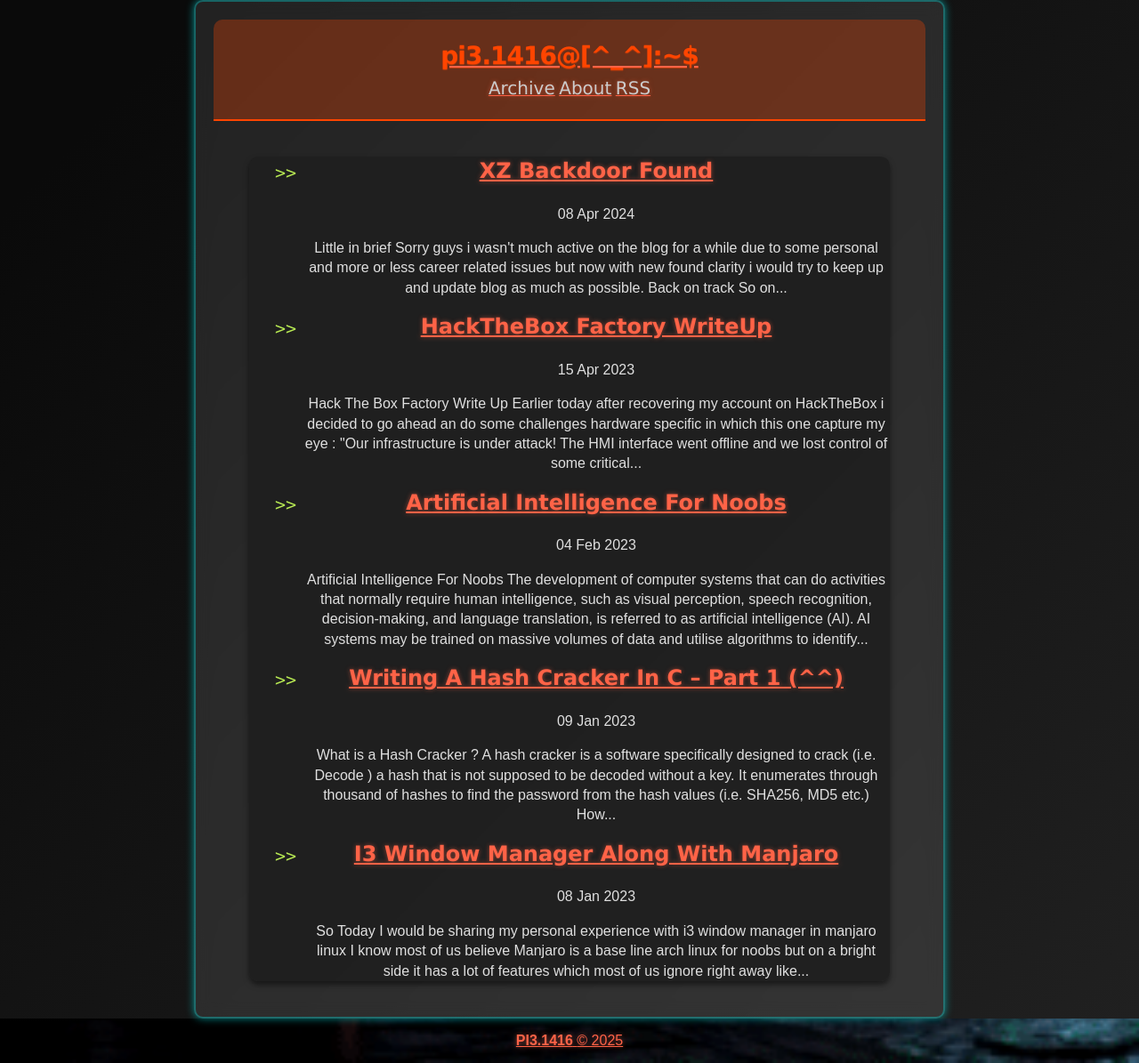
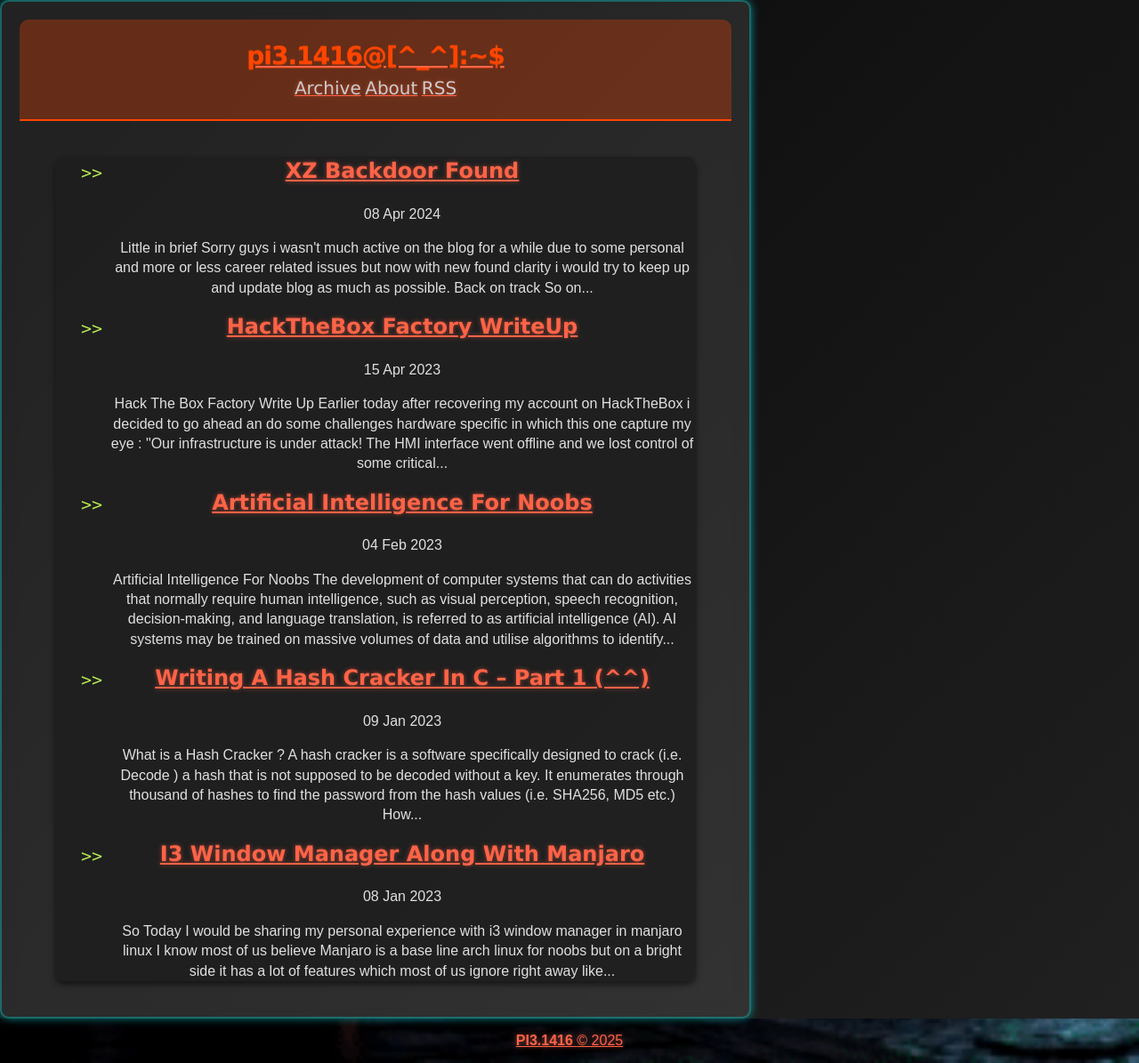
Before and after one commit to piyushS3V3N/piyushS3V3N.github.io, a Jekyll site: the page built from index.html, in a window 1280 px wide. Shown: the whole page at 89% size. Built offline with Jekyll 4.4.1, drawn with Linux system fonts in a browser that asks for light colours; nearby versions of some CDN libraries; the list of posts is cut into pages by our own code.

Commit message:
few changes

```diff
--- a/_sass/base.scss
+++ b/_sass/base.scss
@@ -271,8 +271,6 @@ footer {
 
 .sci-fi-container {
   display: flex;
-  justify-content: center;
-  align-items: center;
   min-height: 100vh;
   background: linear-gradient(135deg, #0a0a0a 10%, #202020 100%);
 }
```
